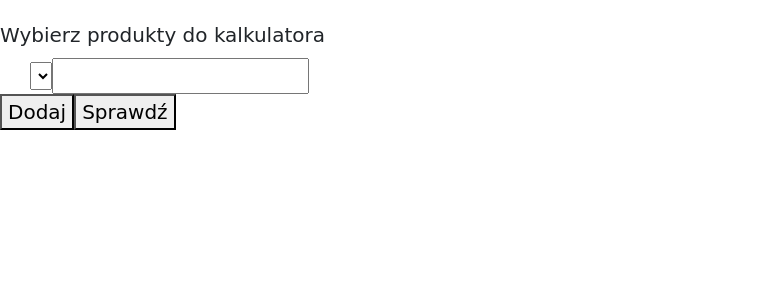
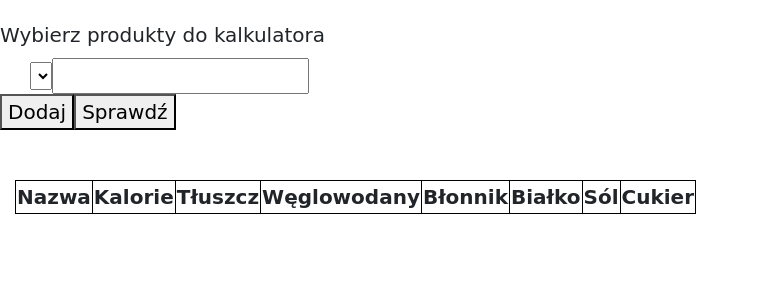
Before and after one commit to cukier91/Cooking_project, a Django app: template templates/calories/API.html in a window 1280 px wide. Shown: the part 225-525 px from the top of the page, without its empty margins (0-759 px from the left). Run offline with Django 3.2, Linux system fonts and the light colour scheme; the template is opened without the code that fills it, so the values that code supplies are empty.

Commit message:
Wyświetlanie wszystkich produktów z wartościami działa

```diff
--- a/templates/calories/API.html
+++ b/templates/calories/API.html
@@ -9,6 +9,12 @@
 <body>
 
 {% block content %}
+    <style>
+    table,th,td {
+        border: 1px solid black;
+        margin-inside: 13px;
+    }
+    </style>
     <section id="section_test">
     <form>
      <label for="selector">Wybierz produkty do kalkulatora</label><br>
@@ -23,6 +29,23 @@
     </form>
     </section>
        <button id="button_add">Dodaj</button><button id="check">Sprawdź</button>
+
+    <table  style="margin-top: 50px; margin-left: 15px" width="50%">
+        <tr>
+            <th>Nazwa</th>
+            <th>Kalorie</th>
+            <th>Tłuszcz</th>
+            <th>Węglowodany</th>
+            <th>Błonnik</th>
+            <th>Białko</th>
+            <th>Sól</th>
+            <th>Cukier</th>
+        </tr>
+    <tbody id="products">
+
+    </tbody>
+    </table>
+
 {% endblock %}
 </body>
 </html>
```
Also changed, not shown: cooking/static/js/script.js (+23 -7 lines).
